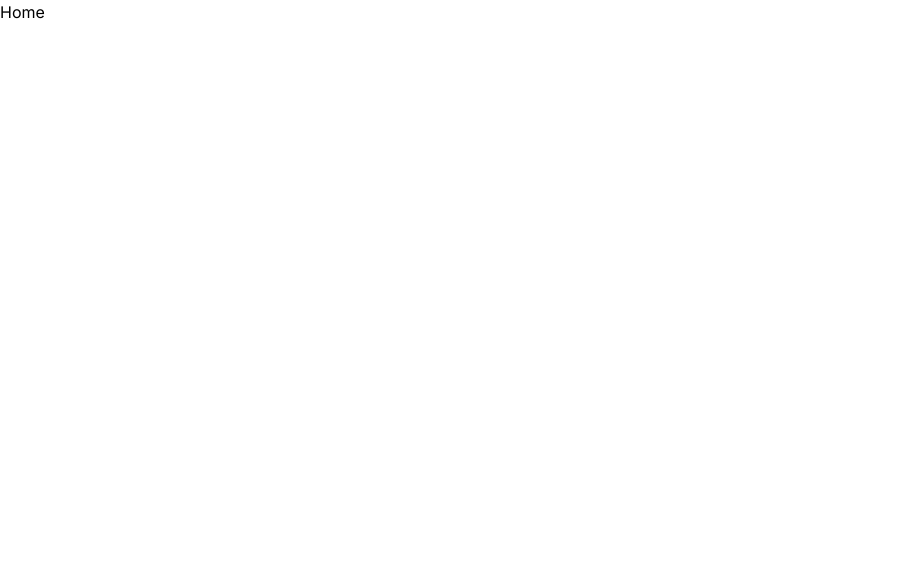
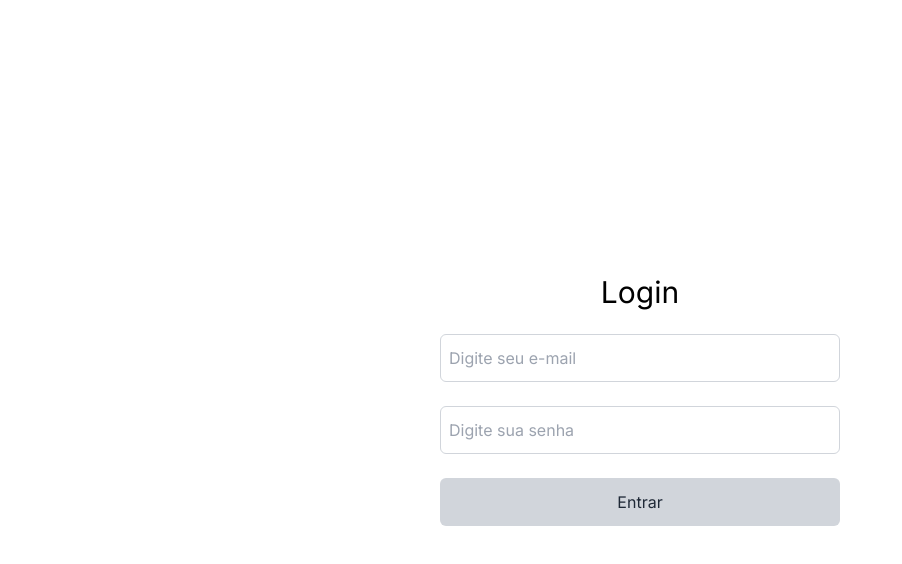
Before and after one commit to MateusBertazzo/Frontend-Personal-Trainer-Assistant, a Next.js app: page / in a window 1280 px wide. Shown: the top 564 px of the page, without its empty margins (0-902 px from the left). Built offline with nearby package versions, Linux system fonts and the light colour scheme; no server answers.

Commit message:
fix api de nextauth, nao estava retornando user como deveria ser retornado e por conta disso session sempre era vazio/undefined - modifica home para proteção de rotas, agora usuario tem que estar autenticado para conseguir acesso

```diff
--- /dev/null
+++ b/app/(auth-routes)/layout.tsx
@@ -0,0 +1,21 @@
+import { getServerSession } from "next-auth";
+import { ReactNode } from "react";
+import { nextAuthOptions } from "../api/auth/[...nextauth]/route";
+import { redirect } from "next/navigation";
+
+interface PrivateLayoutProps {
+	children: ReactNode
+}
+
+export default async function PrivateLayout({ children }: PrivateLayoutProps){
+	const session = await getServerSession(nextAuthOptions)
+
+	console.log(session?.expires, "session")
+	console.log(session?.user, "user")
+
+	if (session) {
+		redirect('/home')
+	}
+
+	return <>{children}</>
+}
--- /dev/null
+++ b/app/(auth-routes)/page.tsx
@@ -0,0 +1,60 @@
+'use client'
+
+import { signIn } from "next-auth/react";
+import { useRouter } from "next/navigation";
+import { SyntheticEvent, useState } from "react";
+
+export default function Home() {
+  const [email, setEmail] = useState<string>('')
+  const [password, setPassword] = useState<string>('')
+
+  const router = useRouter()
+
+  async function handleSubmit(event: SyntheticEvent) {
+    event.preventDefault()
+
+    const result = await signIn('credentials', {
+      email,
+      password,
+      redirect: false
+    })
+
+    if (result?.error) {
+      console.log(result, "errorrrrr")
+      return
+    }
+
+    router.replace('/home')
+  }
+
+  return (
+    <div className="flex flex-col items-center justify-center w-full h-screen">
+      <h1 className="text-3xl mb-6">Login</h1>
+
+      <form className="w-[400px] flex flex-col gap-6" onSubmit={handleSubmit}>
+        <input
+          className="h-12 rounded-md p-2 bg-transparent border border-gray-300"
+          type="text"
+          name="email"
+          placeholder="Digite seu e-mail"
+          onChange={(e) => setEmail(e.target.value)}
+        />
+
+        <input
+          className="h-12 rounded-md p-2 bg-transparent border border-gray-300"
+          type="password"
+          name="password"
+          placeholder="Digite sua senha"
+          onChange={(e) => setPassword(e.target.value)}
+        />
+
+        <button
+          type="submit"
+          className="h-12 rounded-md bg-gray-300 text-gray-800 hover:bg-gray-400"
+        >
+          Entrar
+        </button>
+      </form>
+    </div>
+  )
+}
--- /dev/null
+++ b/app/(home-routes)/home/page.tsx
@@ -0,0 +1,25 @@
+'use client'
+
+import NavMenu from '../../components/NavMenu';
+import SearchBar from '../../components/SearchBar';
+import Students from '../../components/Students';
+import Footer from '../../components/Footer';
+import { getServerSession } from "next-auth"
+import { nextAuthOptions } from "../../api/auth/[...nextauth]/route"
+
+export default async function page() {
+
+    const session = await getServerSession(nextAuthOptions)
+
+
+    return (
+        <div className='flex flex-col'>
+            <NavMenu />
+            <div className='flex flex-col gap-4 px-2 mt-4'>
+                <SearchBar />
+                <Students />
+            </div>
+            <Footer />
+        </div>
+    );
+}
--- /dev/null
+++ b/app/(home-routes)/layout.tsx
@@ -0,0 +1,18 @@
+import { getServerSession } from "next-auth";
+import { ReactNode } from "react";
+import { nextAuthOptions } from "../api/auth/[...nextauth]/route";
+import { redirect } from "next/navigation";
+
+interface PrivateLayoutProps {
+	children: ReactNode
+}
+
+export default async function PrivateLayout({ children }: PrivateLayoutProps){
+	const session = await getServerSession(nextAuthOptions)
+
+	if (!session) {
+		redirect('/')
+	}
+
+	return <>{children}</>
+}
--- a/app/api/auth/[...nextauth]/route.ts
+++ b/app/api/auth/[...nextauth]/route.ts
@@ -17,15 +17,15 @@ const nextAuthOptions: NextAuthOptions = {
                         'Content-Type': 'application/json',
                     },
                     body: JSON.stringify({
-                        email: credentials?.email,
+                        username: credentials?.email,
                         password: credentials?.password
                     }),
                 });
 
-                const data = await response.json();
+                const user = await response.json();
 
-                if (data && response.ok) {
-                    return data
+                if (user && response.ok) {
+                    return user
                 }
 
                 return null
@@ -34,10 +34,21 @@ const nextAuthOptions: NextAuthOptions = {
     ],
 
     pages: {
-        signIn: "/login",
-    }
+        signIn: "/",
+    },
+
+    callbacks: {
+        async jwt({token, user}) {
+            user && (token.user = user)
+            return token
+        },
+        async session({ session, token }) {
+            session = token.user as any
+            return session;
+        },
+    },
 }
 
 const handler = NextAuth(nextAuthOptions);
 
-export { handler as GET, handler as POST}
+export { handler as GET, handler as POST, nextAuthOptions };
--- a/app/home/page.tsx
+++ /dev/null
@@ -1,22 +0,0 @@
-'use client'
-
-import NavMenu from '../components/NavMenu';
-import getTokenAndDecode from '../utils/localStorage/getLocalStorage';
-import SearchBar from '../components/SearchBar';
-import Students from '../components/Students';
-import Footer from '../components/Footer';
-
-export default function page() {
-    const tokenDecoded = getTokenAndDecode();
-
-    return (
-        <div className='flex flex-col'>
-            <NavMenu token={tokenDecoded}/>
-            <div className='flex flex-col gap-4 px-2 mt-4'>
-                <SearchBar />
-                <Students />
-            </div>
-            <Footer />
-        </div>
-    );
-}
--- a/app/layout.tsx
+++ b/app/layout.tsx
@@ -1,11 +1,12 @@
 import type { Metadata } from "next";
 import { Inter } from "next/font/google";
 import "./globals.css";
+import NextAuthSessionProvider from "@/providers/sessionProvider";
 
 const inter = Inter({ subsets: ["latin"] });
 
 export const metadata: Metadata = {
-  title: "Create Next App",
+  title: "Personal Trainer Assistant",
   description: "Generated by create next app",
 };
 
@@ -16,7 +17,9 @@ export default function RootLayout({
 }>) {
   return (
     <html lang="en">
-      <body className={inter.className}>{children}</body>
+      <body className={inter.className}>
+        <NextAuthSessionProvider>{children}</NextAuthSessionProvider>
+      </body>
     </html>
   );
 }
--- a/app/page.tsx
+++ /dev/null
@@ -1,7 +0,0 @@
-export default function Home() {
-  return (
-    <main>
-        <h1>Home</h1>
-    </main>
-  );
-}
--- a/providers/sessionProvider.tsx
+++ b/providers/sessionProvider.tsx
@@ -0,0 +1,16 @@
+'use client'
+
+import { SessionProvider } from "next-auth/react"
+import { ReactNode } from "react"
+
+interface NextAuthSessionProviderProps {
+    children: ReactNode
+}
+
+export default function NextAuthSessionProvider({ children }: NextAuthSessionProviderProps) {
+  return (
+    <SessionProvider>
+      {children}
+    </SessionProvider>
+  )
+}
```
